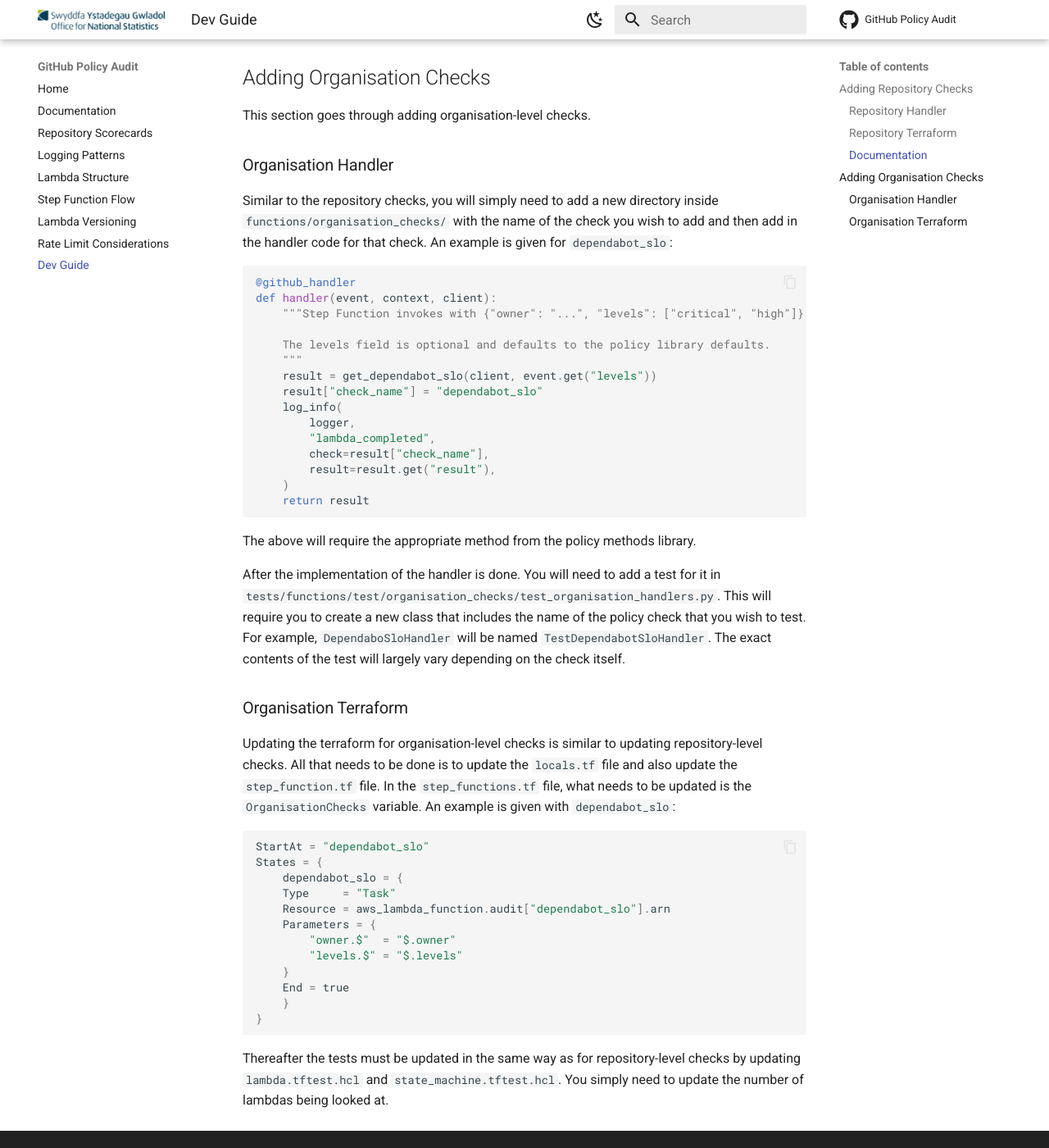
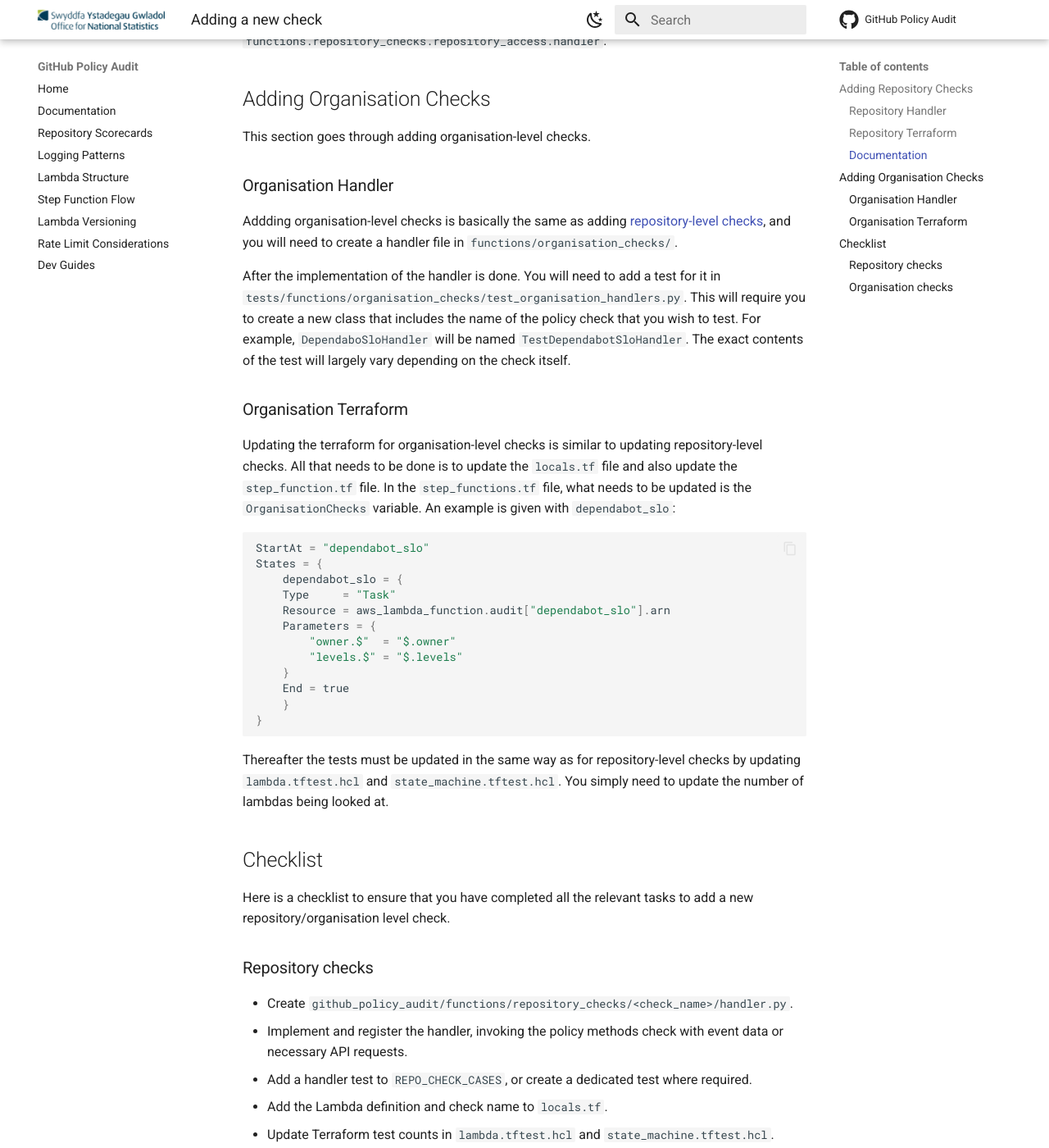
Before and after one commit to ONS-Innovation/keh-github-policy-audit, an MkDocs documentation site: the page built from docs/dev_guides/adding-new-check.md, in a window 1280 px wide and 1400 px high, scrolled down 2722 px. Shown: the whole window at 82% size. Built offline with MkDocs 1.6.1 and Material for MkDocs 9.7.7, drawn with Linux system fonts in a browser that asks for light colours; comment, search, counter and statistics services are not loaded; some of the changed text lies outside the part shown.

Commit message:
Add checklist and move document into separate directory

````diff
--- a/docs/adding-new-check.md
+++ b/docs/dev_guides/adding-new-check.md
@@ -32,7 +32,7 @@ def handler(event, context, client):
 
 You must import the check that you are implementing from the policy methods library. If the check needs parameters like `owner` or `repository_name`, these can be grabbed from the `event` dictionary.
 
-In the event that the check needs an extra parameter that is not found in the `event` dictionary, you can instead make an API request to the endpoint that will give you that parameter. For instance, the `branch_protection` policy check requires a `branch_name`, which cannot be found in the `event` dictionary, so we use `client.make_request()` to grab the endpoint that holds that parameter.
+In the event that the check needs an extra parameter that is not found in the `event` dictionary, you can instead make an API request to the endpoint that will give you that parameter. For instance, the `branch_protection` policy check requires a `branch_name`, which cannot be found in the `event` dictionary, so we use `client.make_request()` to grab the endpoint that holds that parameter. This should only be done sparingly, and developers should use data from the `event` dictionary where possible.
 
 ```python
     branches = client.make_request(
@@ -92,8 +92,8 @@ The above test would remain the same, except we would bump the value `20` to `21
 
 Once all the technical details have been implemented, the documentation must also be updated. The main documentation to be updated are:
 
-- step-function-flow.md
-- README.md
+- `step-function-flow.md`
+- `README.md`
 
 In `step-function-flow.md`, the `#flow` and `#stage-summary` sections must be updated. The `#flow` sections outlines a diagram of the step function and `#stage-summary` is gives a summary table of all the stages in the step function. For the repository checks, you will simply need to add the check name to the lambdas column.
 
@@ -105,29 +105,9 @@ This section goes through adding organisation-level checks.
 
 ### Organisation Handler
 
-Similar to the repository checks, you will simply need to add a new directory inside `functions/organisation_checks/` with the name of the check you wish to add and then add in the handler code for that check. An example is given for `dependabot_slo`:
+Addding organisation-level checks is basically the same as adding [repository-level checks](#adding-repository-checks), and you will need to create a handler file in `functions/organisation_checks/`.
 
-```python
-@github_handler
-def handler(event, context, client):
-    """Step Function invokes with {"owner": "...", "levels": ["critical", "high"]}.
-
-    The levels field is optional and defaults to the policy library defaults.
-    """
-    result = get_dependabot_slo(client, event.get("levels"))
-    result["check_name"] = "dependabot_slo"
-    log_info(
-        logger,
-        "lambda_completed",
-        check=result["check_name"],
-        result=result.get("result"),
-    )
-    return result
-```
-
-The above will require the appropriate method from the policy methods library.
-
-After the implementation of the handler is done. You will need to add a test for it in `tests/functions/test/organisation_checks/test_organisation_handlers.py`. This will require you to create a new class that includes the name of the policy check that you wish to test. For example, `DependaboSloHandler` will be named `TestDependabotSloHandler`. The exact contents of the test will largely vary depending on the check itself.
+After the implementation of the handler is done. You will need to add a test for it in `tests/functions/organisation_checks/test_organisation_handlers.py`. This will require you to create a new class that includes the name of the policy check that you wish to test. For example, `DependaboSloHandler` will be named `TestDependabotSloHandler`. The exact contents of the test will largely vary depending on the check itself.
 
 ### Organisation Terraform
 
@@ -149,3 +129,25 @@ States = {
 ```
 
 Thereafter the tests must be updated in the same way as for repository-level checks by updating `lambda.tftest.hcl` and `state_machine.tftest.hcl`. You simply need to update the number of lambdas being looked at.
+
+## Checklist
+
+Here is a checklist to ensure that you have completed all the relevant tasks to add a new repository/organisation level check.
+
+### Repository checks
+
+- Create `github_policy_audit/functions/repository_checks/<check_name>/handler.py`.
+- Implement and register the handler, invoking the policy methods check with event data or necessary API requests.
+- Add a handler test to `REPO_CHECK_CASES`, or create a dedicated test where required.
+- Add the Lambda definition and check name to `locals.tf`.
+- Update Terraform test counts in `lambda.tftest.hcl` and `state_machine.tftest.hcl`.
+- Update `step-function-flow.md` and `README.md`.
+
+### Organisation checks
+
+- Create `github_policy_audit/functions/organisation_checks/<check_name>/handler.py`.
+- Implement and register the handler, invoking the corresponding policy methods check.
+- Add a handler test in `tests/functions/organisation_checks/test_organisation_handlers.py`.
+- Add the Lambda definition to `locals.tf` and the check to `OrganisationChecks` in `step_function.tf`.
+- Pass required event parameters to the state machine task.
+- Update Terraform test counts and relevant documentation.
--- a/mkdocs.yml
+++ b/mkdocs.yml
@@ -12,7 +12,7 @@ nav:
   - Step Function Flow: step-function-flow.md
   - Lambda Versioning: lambda-versioning.md
   - Rate Limit Considerations: rate-limit-considerations.md
-  - Dev Guide: adding-new-check.md
+  - Dev Guides: dev_guides/dev-guides.md
 theme:
   name: material
   language: en
````
Also changed, not shown: other parts of docs/dev_guides/adding-new-check.md (+1 -1 lines), docs/dev_guides/dev-guides.md (added, +5 -0 lines).
